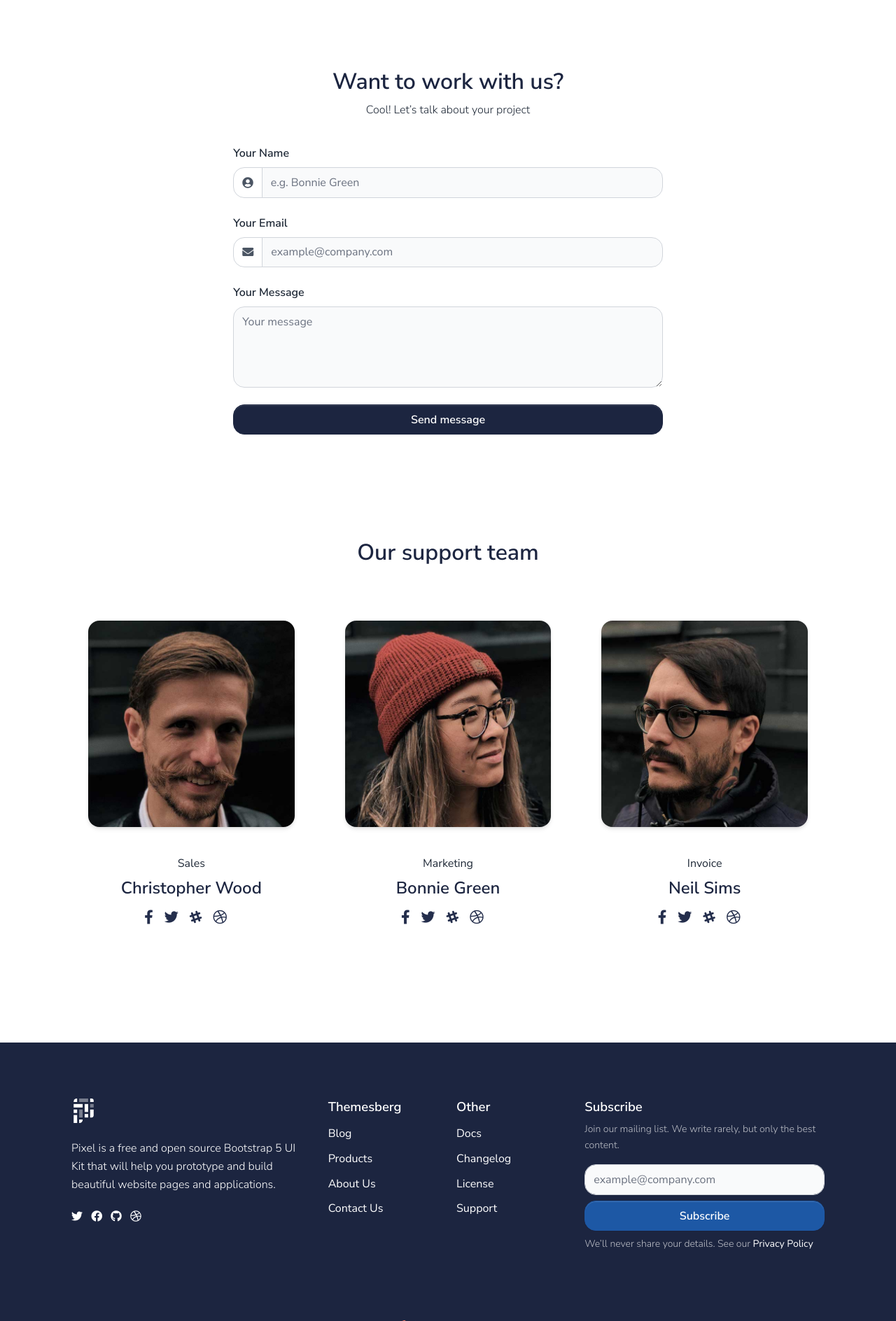
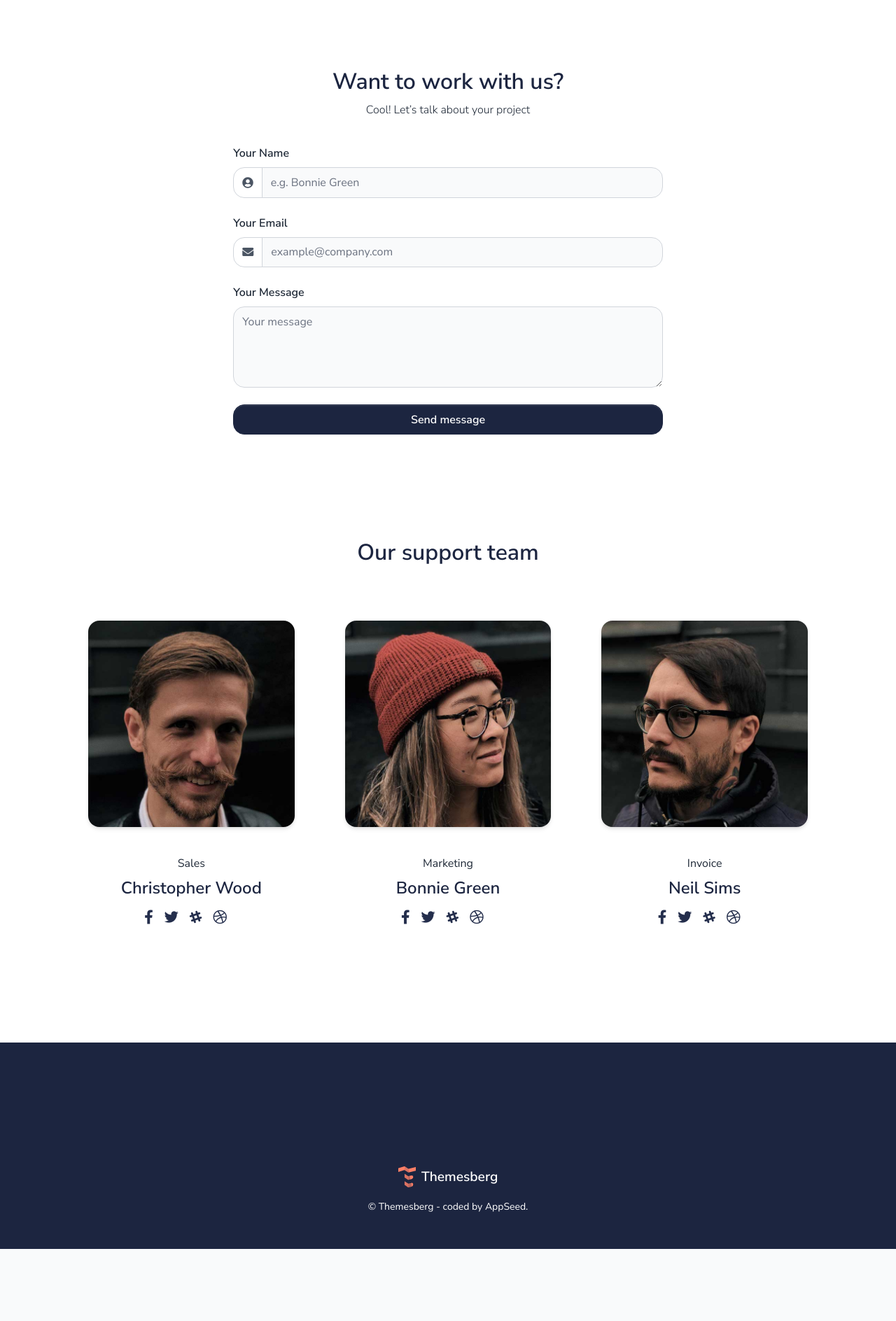
Before and after one commit to J-bytes/Online_CV, a Flask app: page /contact.html in a window 1280 px wide. Shown: the part 920-2808 px from the top of the page at 70% size. After the commit the page ends 2705 px from the top, so only its background shows below. Run offline with Flask 2, Linux system fonts and the light colour scheme; some libraries are stand-ins or nearby versions.

Commit message:
release developpement branch

```diff
--- a/app/templates/home/index.html
+++ b/app/templates/home/index.html
@@ -23,7 +23,7 @@
 
 <!-- Primary Meta Tags -->
 <title>
-    Flask Pixel Lite - Presentation | AppSeed
+    J-Bytes | powered by AppSeed
 </title>
 
 <meta name="viewport" content="width=device-width, initial-scale=1, shrink-to-fit=no">
--- a/app/templates/home/landing-freelancer.html
+++ b/app/templates/home/landing-freelancer.html
@@ -100,7 +100,7 @@
                                   stroke-miterlimit="10" stroke-linecap="round" stroke-linejoin="round"/>
                         </svg>
                     </div>
-                    <h2 class="h4">Product Design</h2>
+                    <h2 class="h4">AI & ML</h2>
                 </div>
 
                 <div class="col-6 col-md-3 text-center mb-5 mb-md-0">
--- a/app/templates/includes/footer.html
+++ b/app/templates/includes/footer.html
@@ -1,79 +1,79 @@
     <footer class="footer pt-6 pb-5 bg-dark text-white">
         <div class="container">
-            <div class="row">
-                <div class="col-md-4">
-                    <img class="navbar-brand-dark mb-4" height="35" src="/static/assets/img/brand/light.svg"
-                        alt="Logo light">
-                    <p>Pixel is a free and open source Bootstrap 5 UI Kit that will help you prototype and build beautiful website pages and applications.</p>
-                    <ul class="social-buttons mb-5 mb-lg-0">
-                        <li>
-                            <a href="https://twitter.com/themesberg" aria-label="twitter social link"
-                                class="icon-white me-2">
-                                <span class="fab fa-twitter"></span>
-                            </a>
-                        </li>
-                        <li>
-                            <a href="https://www.facebook.com/themesberg/" class="icon-white me-2"
-                                aria-label="facebook social link">
-                                <span class="fab fa-facebook"></span>
-                            </a>
-                        </li>
-                        <li>
-                            <a href="https://github.com/themesberg" aria-label="github social link" class="icon-white me-2">
-                                <span class="fab fa-github"></span>
-                            </a>
-                        </li>
-                        <li>
-                            <a href="https://dribbble.com/themesberg" class="icon-white" aria-label="dribbble social link">
-                                <span class="fab fa-dribbble"></span>
-                            </a>
-                        </li>
-                    </ul>
-                </div>
-                <div class="col-6 col-md-2 mb-5 mb-lg-0">
-                    <span class="h5">Themesberg</span>
-                    <ul class="footer-links mt-2">
-                        <li><a target="_blank" href="https://themesberg.com/blog">Blog</a></li>
-                        <li><a target="_blank" href="https://themesberg.com/products">Products</a></li>
-                        <li><a target="_blank" href="https://themesberg.com/about">About Us</a></li>
-                        <li><a target="_blank" href="https://themesberg.com/contact">Contact Us</a></li>
-                    </ul>
-                </div>
-                <div class="col-6 col-md-2 mb-5 mb-lg-0">
-                    <span class="h5">Other</span>
-                    <ul class="footer-links mt-2">
-                        <li><a href="https://themesberg.com/docs/bootstrap-5/pixel/getting-started/quick-start/"
-                                target="_blank">Docs</a></li>
-                        <li><a href="https://themesberg.com/docs/pixel-bootstrap/getting-started/changelog"
-                                target="_blank">Changelog</a></li>
-                        <li><a target="_blank" href="https://themesberg.com/licensing">License</a>
-                        </li>
-                        <li><a target="_blank"
-                                href="https://github.com/themesberg/pixel-bootstrap-ui-kit/issues">Support</a></li>
-                    </ul>
-                </div>
-                <div class="col-12 col-md-4 mb-5 mb-lg-0">
-                    <span class="h5">Subscribe</span>
-                    <p class="text-muted font-small mt-2">Join our mailing list. We write rarely, but only the best content.
-                    </p>
-                    <form action="#">
-                        <div class="form-row mb-2">
-                            <div class="col-12">
-                                <label class="h6 fw-normal text-muted d-none" for="exampleInputEmail3">Email address</label>
-                                <input type="email" class="form-control mb-2" placeholder="example@company.com" name="email"
-                                    aria-label="Subscribe form" id="exampleInputEmail3" required>
-                            </div>
-                            <div class="col-12 d-grid">
-                                <button type="submit" class="btn btn-tertiary" data-loading-text="Sending">
-                                    <span>Subscribe</span>
-                                </button>
-                            </div>
-                        </div>
-                    </form>
-                    <p class="text-muted font-small m-0">We’ll never share your details. See our <a class="text-white"
-                            href="#">Privacy Policy</a></p>
-                </div>
-            </div>
+<!--            <div class="row">-->
+<!--                <div class="col-md-4">-->
+<!--                    <img class="navbar-brand-dark mb-4" height="35" src="/static/assets/img/brand/light.svg"-->
+<!--                        alt="Logo light">-->
+<!--                    <p>Pixel is a free and open source Bootstrap 5 UI Kit that will help you prototype and build beautiful website pages and applications.</p>-->
+<!--                    <ul class="social-buttons mb-5 mb-lg-0">-->
+<!--                        <li>-->
+<!--                            <a href="https://twitter.com/themesberg" aria-label="twitter social link"-->
+<!--                                class="icon-white me-2">-->
+<!--                                <span class="fab fa-twitter"></span>-->
+<!--                            </a>-->
+<!--                        </li>-->
+<!--                        <li>-->
+<!--                            <a href="https://www.facebook.com/themesberg/" class="icon-white me-2"-->
+<!--                                aria-label="facebook social link">-->
+<!--                                <span class="fab fa-facebook"></span>-->
+<!--                            </a>-->
+<!--                        </li>-->
+<!--                        <li>-->
+<!--                            <a href="https://github.com/themesberg" aria-label="github social link" class="icon-white me-2">-->
+<!--                                <span class="fab fa-github"></span>-->
+<!--                            </a>-->
+<!--                        </li>-->
+<!--                        <li>-->
+<!--                            <a href="https://dribbble.com/themesberg" class="icon-white" aria-label="dribbble social link">-->
+<!--                                <span class="fab fa-dribbble"></span>-->
+<!--                            </a>-->
+<!--                        </li>-->
+<!--                    </ul>-->
+<!--                </div>-->
+<!--                <div class="col-6 col-md-2 mb-5 mb-lg-0">-->
+<!--                    <span class="h5">Themesberg</span>-->
+<!--                    <ul class="footer-links mt-2">-->
+<!--                        <li><a target="_blank" href="https://themesberg.com/blog">Blog</a></li>-->
+<!--                        <li><a target="_blank" href="https://themesberg.com/products">Products</a></li>-->
+<!--                        <li><a target="_blank" href="https://themesberg.com/about">About Us</a></li>-->
+<!--                        <li><a target="_blank" href="https://themesberg.com/contact">Contact Us</a></li>-->
+<!--                    </ul>-->
+<!--                </div>-->
+<!--                <div class="col-6 col-md-2 mb-5 mb-lg-0">-->
+<!--                    <span class="h5">Other</span>-->
+<!--                    <ul class="footer-links mt-2">-->
+<!--                        <li><a href="https://themesberg.com/docs/bootstrap-5/pixel/getting-started/quick-start/"-->
+<!--                                target="_blank">Docs</a></li>-->
+<!--                        <li><a href="https://themesberg.com/docs/pixel-bootstrap/getting-started/changelog"-->
+<!--                                target="_blank">Changelog</a></li>-->
+<!--                        <li><a target="_blank" href="https://themesberg.com/licensing">License</a>-->
+<!--                        </li>-->
+<!--                        <li><a target="_blank"-->
+<!--                                href="https://github.com/themesberg/pixel-bootstrap-ui-kit/issues">Support</a></li>-->
+<!--                    </ul>-->
+<!--                </div>-->
+<!--                <div class="col-12 col-md-4 mb-5 mb-lg-0">-->
+<!--                    <span class="h5">Subscribe</span>-->
+<!--                    <p class="text-muted font-small mt-2">Join our mailing list. We write rarely, but only the best content.-->
+<!--                    </p>-->
+<!--                    <form action="#">-->
+<!--                        <div class="form-row mb-2">-->
+<!--                            <div class="col-12">-->
+<!--                                <label class="h6 fw-normal text-muted d-none" for="exampleInputEmail3">Email address</label>-->
+<!--                                <input type="email" class="form-control mb-2" placeholder="example@company.com" name="email"-->
+<!--                                    aria-label="Subscribe form" id="exampleInputEmail3" required>-->
+<!--                            </div>-->
+<!--                            <div class="col-12 d-grid">-->
+<!--                                <button type="submit" class="btn btn-tertiary" data-loading-text="Sending">-->
+<!--                                    <span>Subscribe</span>-->
+<!--                                </button>-->
+<!--                            </div>-->
+<!--                        </div>-->
+<!--                    </form>-->
+<!--                    <p class="text-muted font-small m-0">We’ll never share your details. See our <a class="text-white"-->
+<!--                            href="#">Privacy Policy</a></p>-->
+<!--                </div>-->
+<!--            </div>-->
             <hr class="bg-secondary my-3 my-lg-5">
             <div class="row">
                 <div class="col mb-md-0">
--- a/app/templates/includes/navigation.html
+++ b/app/templates/includes/navigation.html
@@ -19,6 +19,7 @@
                             </div>
                         </div>
                     </div>
+
                     <ul class="navbar-nav navbar-nav-hover align-items-lg-center">
                         <li class="nav-item dropdown">
                             <a href="#" class="nav-link dropdown-toggle" id="frontPagesDropdown" aria-expanded="false" data-bs-toggle="dropdown">
@@ -126,13 +127,15 @@
                                 </div>
                             </div>
                         </li>
+
+
                     </ul>
                 </div>
                 <div class="d-flex align-items-center">
                     <a href="{{ url_for('logout') }}"
                        class="btn btn-outline-gray-100 d-none d-lg-inline me-md-3"><span class="fas fa-sign-out-alt me-2"></span> Logout</a>
-                    <a href="https://appseed.us/apps/flask-apps/flask-pixel-bootstrap-uikit"
-                       target="_blank" class="btn btn-tertiary"><i class="fas fa-cloud-download-alt me-2"></i> Download</a>
+                    <a href="/CV"
+                       class="btn btn-tertiary"><i class="fas fa-cloud-download-alt me-2"></i> Download my CV!</a>
                     <button class="navbar-toggler ms-2" type="button" data-bs-toggle="collapse" data-bs-target="#navbar_global" aria-controls="navbar_global" aria-expanded="false" aria-label="Toggle navigation">
                         <span class="navbar-toggler-icon"></span>
                     </button>
--- a/app/views.py
+++ b/app/views.py
@@ -7,7 +7,7 @@ Copyright (c) 2019 - present AppSeed.us
 import os, logging
 
 # Flask modules
-from flask               import render_template, request, url_for, redirect, send_from_directory
+from flask               import render_template, request, url_for, redirect, send_from_directory,send_file
 from flask_login         import login_user, logout_user, current_user, login_required
 from werkzeug.exceptions import HTTPException, NotFound, abort
 from jinja2              import TemplateNotFound
@@ -134,3 +134,11 @@ def index(path):
 @app.route('/sitemap.xml')
 def sitemap():
     return send_from_directory(os.path.join(app.root_path, 'static'), 'sitemap.xml')
+
+# Download csv
+@app.route('/CV')
+def download_CV():
+
+    return send_file("static/assets/CV.pdf" ,mimetype='pdf',
+                     attachment_filename='CV_jonathan.pdf',
+                     as_attachment=True)
```
